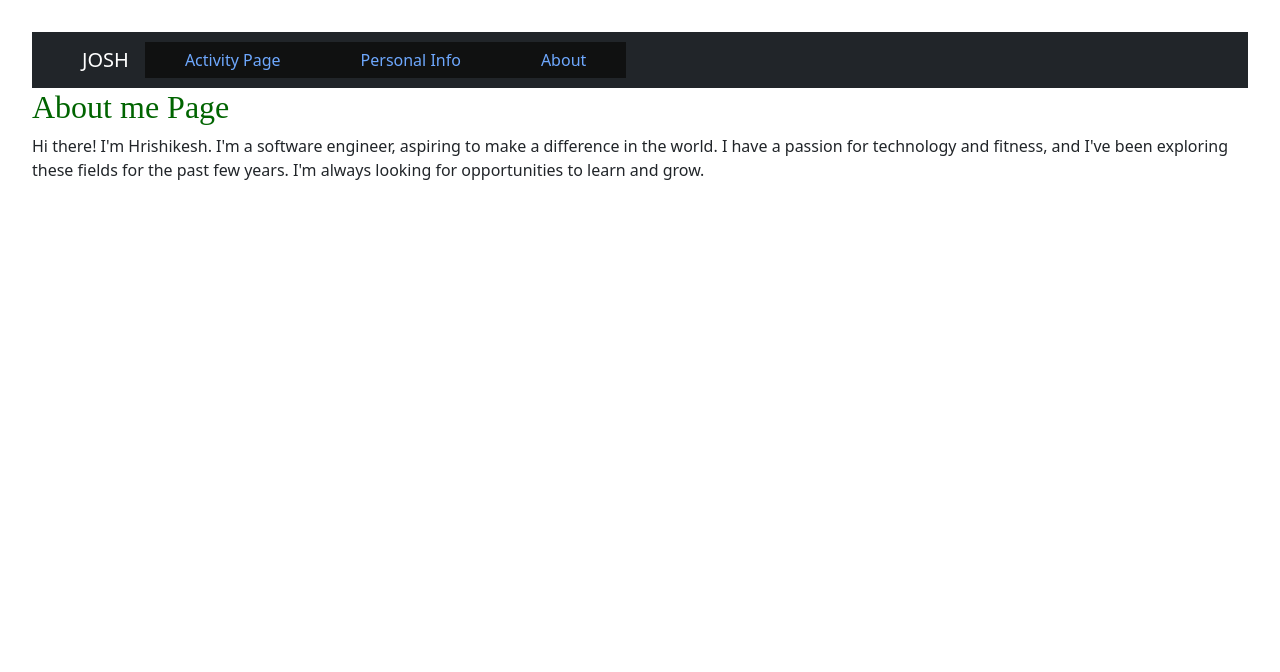
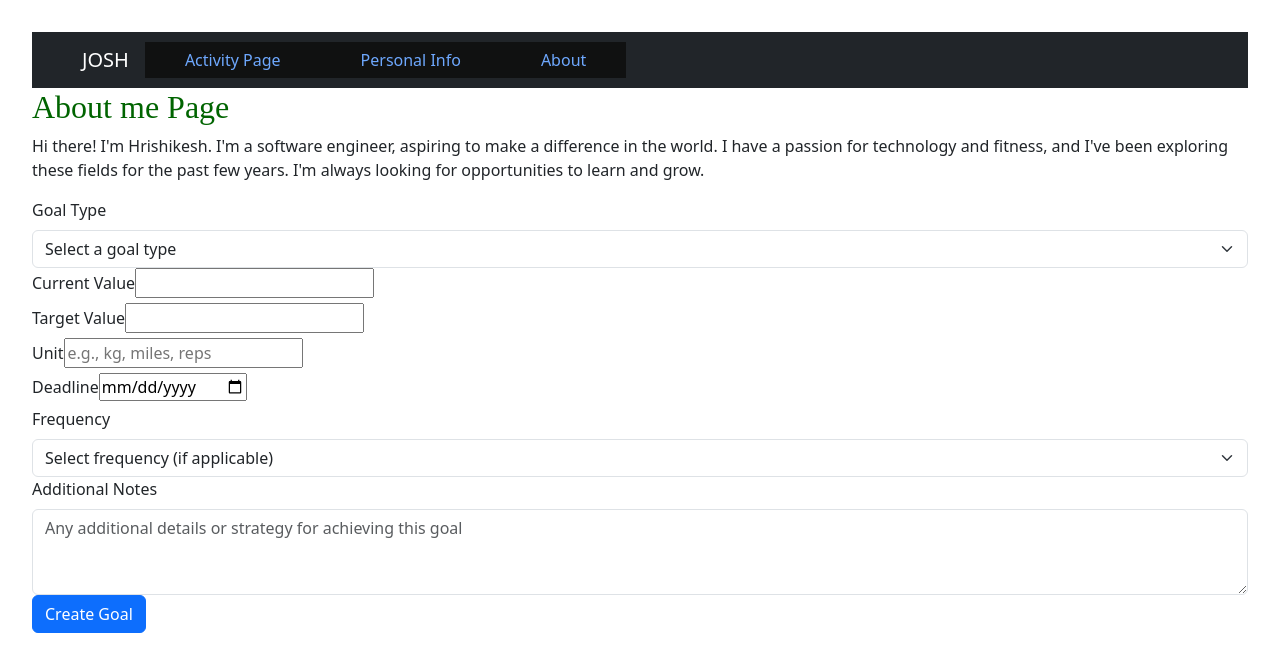
Before and after one commit to HBADE2002/Fitness-tracker-app-personal, a React (Vite) app: page /about-page in a window 1280 px wide. Shown: the top 672 px of the page. Built offline with nearby package versions, Linux system fonts and the light colour scheme; a web font is replaced by a local one.

Commit message:
goal setting feature

```diff
--- a/src/App.jsx
+++ b/src/App.jsx
@@ -5,6 +5,7 @@ import ActivityPage from "./pages/ActivityPage";
 import Navbar from "./components/NavBar";
 import PersonalInfoSignup from "./components/PersonalInfoSignup";
 import About from "./components/About";
+import AddGoal from "./components/GoalSetting-components/AddGoal";
 import { Route, Routes } from "react-router-dom";
 function App() {
   return (
@@ -16,6 +17,7 @@ function App() {
         <Route path="/activity-page" element={<ActivityPage />} />
         <Route path="/about-page" element={<About />} />
       </Routes>
+      <AddGoal></AddGoal>
     </div>
   );
 }
--- /dev/null
+++ b/src/App/goalSlice.js
@@ -0,0 +1,24 @@
+import { createSlice } from "@reduxjs/toolkit";
+
+const goalSlice = createSlice({
+    name: 'goals',
+    initialState: [],
+    reducers: {
+        addGoal: (state, action) => {
+            state.push = ({...action.payload, id:Date.now()});
+        },
+        updateGoal: (state, action) => {
+            const index = state.findIndex(goal => goal.id === action.payload.id);
+            if(index !== -1) {
+                state[index] = action.payload;
+            }
+        },
+        deleteGoal: (state, action) => {
+            state = state.filter(goal => goal.id!== action.payload);
+        },
+    },
+});
+
+export const { addGoal, updateGoal, deleteGoal } = goalSlice.actions;
+
+export default goalSlice.reducer;
--- /dev/null
+++ b/src/components/GoalSetting-components/AddGoal.jsx
@@ -0,0 +1,137 @@
+// eslint-disable-next-line no-unused-vars
+import React, { useState } from "react";
+import { useDispatch } from "react-redux";
+import { addGoal } from "../../App/goalSlice";
+import {  Form, Button } from "react-bootstrap";
+const AddGoal = () => {
+  const dispatch = useDispatch();
+  const [goalType, setGoalType] = useState("");
+  const [currentValue, setCurrentValue] = useState("");
+  const [targetValue, setTargetValue] = useState("");
+  const [unit, setUnit] = useState("");
+  const [deadline, setDeadline] = useState("");
+  const [frequency, setFrequency] = useState("");
+  const [notes, setNotes] = useState("");
+
+  const handleSubmit = (e) => {
+    e.preventDefault();
+    const goalData = {
+      goalType,
+      currentValue,
+      targetValue,
+      unit,
+      deadline,
+      frequency,
+      notes,
+    };
+    dispatch(addGoal(goalData));
+    // Clear form after submission
+    setGoalType("");
+    setCurrentValue("");
+    setTargetValue("");
+    setUnit("");
+    setDeadline("");
+    setFrequency("");
+    setNotes("");
+  };
+
+  return (
+    <>
+      <Form onSubmit={handleSubmit} className="space-y-4">
+        <div>
+          <Form.Label htmlFor="goalType">Goal Type</Form.Label>
+          <Form.Select
+            id="goalType"
+            value={goalType}
+            onChange={(e) => setGoalType(e.target.value)}
+            required
+          >
+            <option value="">Select a goal type</option>
+            <option value="weight">Weight Loss/Gain</option>
+            <option value="exercise">Exercise Frequency</option>
+            <option value="strength">Strength Training</option>
+            <option value="endurance">Endurance</option>
+            <option value="nutrition">Nutrition</option>
+          </Form.Select>
+        </div>
+
+        <div className="flex space-x-4">
+          <div className="flex-1">
+            <Form.Label htmlFor="currentValue">Current Value</Form.Label>
+            <input
+              id="currentValue"
+              type="number"
+              value={currentValue}
+              onChange={(e) => setCurrentValue(e.target.value)}
+              required
+            />
+          </div>
+          <div className="flex-1">
+            <Form.Label htmlFor="targetValue">Target Value</Form.Label>
+            <input
+              id="targetValue"
+              type="number"
+              value={targetValue}
+              onChange={(e) => setTargetValue(e.target.value)}
+              required
+            />
+          </div>
+          <div className="flex-1">
+            <Form.Label htmlFor="unit">Unit</Form.Label>
+            <input
+              id="unit"
+              type="text"
+              value={unit}
+              onChange={(e) => setUnit(e.target.value)}
+              placeholder="e.g., kg, miles, reps"
+              required
+            />
+          </div>
+        </div>
+
+        <div>
+          <Form.Label htmlFor="deadline">Deadline</Form.Label>
+          <input
+            id="deadline"
+            type="date"
+            value={deadline}
+            onChange={(e) => setDeadline(e.target.value)}
+            required
+          />
+        </div>
+
+        <div>
+          <Form.Label htmlFor="frequency">Frequency</Form.Label>
+          <Form.Select
+            id="frequency"
+            value={frequency}
+            onChange={(e) => setFrequency(e.target.value)}
+          >
+            <option value="">Select frequency (if applicable)</option>
+            <option value="daily">Daily</option>
+            <option value="weekly">Weekly</option>
+            <option value="monthly">Monthly</option>
+          </Form.Select>
+        </div>
+
+        <div>
+          <Form.Label htmlFor="notes">Additional Notes</Form.Label>
+          <Form.Control
+            as="textarea"
+            rows={3}
+            id="notes"
+            value={notes}
+            onChange={(e) => setNotes(e.target.value)}
+            placeholder="Any additional details or strategy for achieving this goal"
+          />
+        </div>
+
+        <div className="flex space-x-2">
+          <Button type="submit">Create Goal</Button>
+        </div>
+      </Form>
+    </>
+  );
+};
+
+export default AddGoal;
--- a/src/components/HealthMetricsComponent.jsx
+++ b/src/components/HealthMetricsComponent.jsx
@@ -27,14 +27,14 @@ function HealthMetricsComponent({ weight, height }) {
       <h2>Health Metrics</h2>
       <p>BMI: {bmi !== null ? bmi.toFixed(2) : 'N/A'}</p>
       <p>Nutrition Level: {nutritionLevel || 'N/A'}</p>
-      <p>Recommended Water Intake: {waterIntake !== null ? `${waterIntake.toFixed(2)} liters` : 'N/A'}</p>
+      <p>Recommended Water Intake: {waterIntake !== null ? `${waterIntake.toFixed(2)} liters per day ` : 'N/A'}</p>
       <h3>Macronutrient Needs</h3>
-      <p>Protein: {macronutrients.protein !== null ? `${macronutrients.protein.toFixed(2)} grams` : 'N/A'}</p>
+      <p>Protein: {macronutrients.protein !== null ? `${macronutrients.protein.toFixed(2)} grams per day` : 'N/A'}</p>
       <p>Fat: {macronutrients.fat.min !== null && macronutrients.fat.max !== null
-              ? `${macronutrients.fat.min.toFixed(2)} - ${macronutrients.fat.max.toFixed(2)} grams`
+              ? `${macronutrients.fat.min.toFixed(2)} - ${macronutrients.fat.max.toFixed(2)} grams per day`
               : 'N/A'}</p>
       <p>Carbs: {macronutrients.carbs.min !== null && macronutrients.carbs.max !== null
-              ? `${macronutrients.carbs.min.toFixed(2)} - ${macronutrients.carbs.max.toFixed(2)} grams`
+              ? `${macronutrients.carbs.min.toFixed(2)} - ${macronutrients.carbs.max.toFixed(2)} grams per day`
               : 'N/A'}</p>
     </div>
   );
```
Also changed, not shown: src/components/GoalSetting-components/DeleteGoal.jsx (added), src/components/GoalSetting-components/UpdateGoal.jsx (added).
